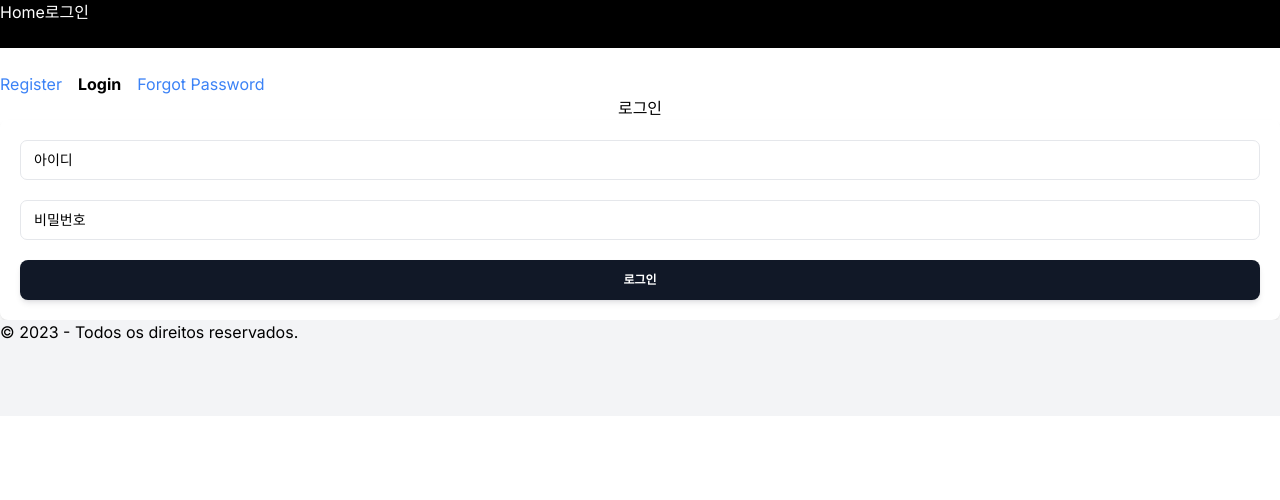
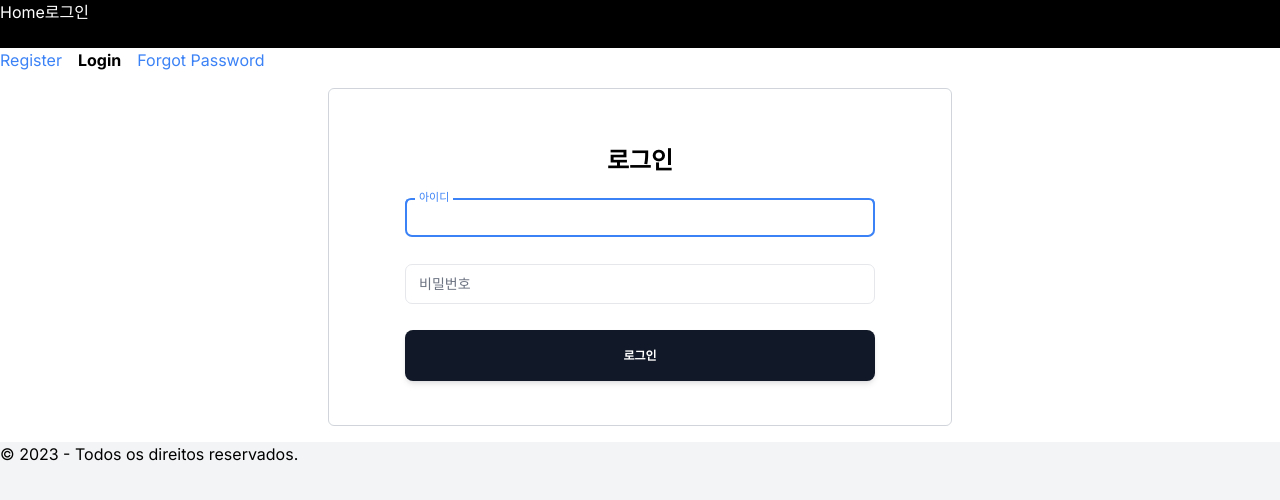
Before and after one commit to dbaudwns20/Daesungnipple, a Next.js app: page /login in a window 1280 px wide. Shown: the top 500 px of the page. Built offline with nearby package versions, Linux system fonts and the light colour scheme.

Commit message:
input 컴포넌트 추가

```diff
--- a/src/app/(auth)/layout.tsx
+++ b/src/app/(auth)/layout.tsx
@@ -18,13 +18,9 @@ export default function AuthLayout({
   children: React.ReactNode;
 }) {
   const pathname = usePathname();
-  const [input, setInput] = useState("");
 
   return (
     <div>
-      <div>
-        <input value={input} onChange={(e) => setInput(e.target.value)} />
-      </div>
       {navLinks.map((link) => {
         const isActive = pathname.startsWith(link.href);
 
@@ -38,7 +34,7 @@ export default function AuthLayout({
           </Link>
         );
       })}
-      {children}
+      <div className="flex justify-center m-4">{children}</div>
     </div>
   );
 }
--- a/src/app/(auth)/login/page.tsx
+++ b/src/app/(auth)/login/page.tsx
@@ -1,24 +1,47 @@
 "use client";
 
-import { useState } from "react";
+import { useState, useRef, useEffect, FormEvent } from "react";
 
-import Input from "@/components/input/input";
+import Input, { type InputType } from "@/components/input/input";
+
+import { validateForm } from "@/utils/validator";
 
 export default function Login() {
-  const [username, setUsename] = useState<string>("");
+  const usernameRef = useRef<InputType>(null);
+
+  const [username, setUsername] = useState<string>("");
   const [password, setPassword] = useState<string>("");
 
+  const login = async (e: FormEvent<HTMLFormElement>) => {
+    e.preventDefault();
+
+    // 입력값 체크
+    if (!validateForm(e.target as HTMLFormElement)) return;
+
+    alert("성공");
+  };
+
+  useEffect(() => {
+    usernameRef?.current?.setFocus();
+  }, []);
+
   return (
-    <div className="p-15">
-      <h1 className="text-center">로그인</h1>
+    <div className="border border-gray-300 rounded-md p-14 xl:w-1/2">
+      <h1 className="text-center text-2xl font-bold">로그인</h1>
       <form
-        className="grid grid-cols-1 gap-5 p-5 h-full rounded-lg shadow-md"
+        className="grid grid-cols-1 gap-4 p-5 h-full"
+        onSubmit={login}
         noValidate
       >
         <Input
+          ref={usernameRef}
           inputType="text"
           inputValue={username}
-          onChange={setUsename}
+          onChange={setUsername}
+          required={{
+            isRequired: true,
+            invalidMessage: "아이디를 입력해주세요",
+          }}
           labelText="아이디"
         />
         <Input
@@ -26,6 +49,17 @@ export default function Login() {
           inputValue={password}
           onChange={setPassword}
           labelText="비밀번호"
+          required={{
+            isRequired: true,
+            invalidMessage: "비밀번호를 입력해주세요",
+          }}
+          pattern={{
+            regExp: new RegExp(
+              /^(?=.*[a-zA-Z])(?=.*[!"#$%&'()*+,\-.\/:;`₩\\<=>?@\[\]^_{|}~])(?=.*[0-9]).{8,20}$/
+            ),
+            invalidMessage:
+              "영문자, 숫자, 특수문자를 포함 최소 8~20자로 입력해주세요",
+          }}
         />
         <button
           className="align-middle select-none font-sans font-bold text-center uppercase transition-all disabled:opacity-50 disabled:shadow-none disabled:pointer-events-none text-xs py-3 px-6 rounded-lg bg-gray-900 text-white shadow-md shadow-gray-900/10 hover:shadow-lg hover:shadow-gray-900/20 focus:opacity-[0.85] focus:shadow-none active:opacity-[0.85] active:shadow-none block w-full"
--- a/src/components/input/input.tsx
+++ b/src/components/input/input.tsx
@@ -4,25 +4,42 @@ import {
   useState,
   useEffect,
   useMemo,
+  useRef,
   useImperativeHandle,
   forwardRef,
+  ChangeEvent,
+  InvalidEvent,
   Dispatch,
   SetStateAction,
-  useRef,
 } from "react";
 
 import { generateRandomText } from "@/utils/common";
 
+export type InputType = {
+  setFocus: () => void;
+};
+
+type Required = {
+  isRequired: boolean;
+  invalidMessage: string;
+};
+
+type Pattern = {
+  regExp: RegExp | null;
+  invalidMessage: string;
+};
+
 type InputProps = {
-  inputType: "text" | "number" | "password";
+  inputType: "text" | "password" | "number";
   inputValue: any;
   labelText: string;
   isDisabled?: boolean;
   isReadOnly?: boolean;
+  required?: Required;
+  pattern?: Pattern;
+  valueRange?: [number, number];
   onChange: Dispatch<SetStateAction<any>>;
 };
-
-export type InputType = {};
 
 const Input = forwardRef((props: InputProps, ref) => {
   const {
@@ -31,39 +48,121 @@ const Input = forwardRef((props: InputProps, ref) => {
     labelText,
     isDisabled = false,
     isReadOnly = false,
+    required = {
+      isRequired: false,
+      invalidMessage: "",
+    },
+    pattern = {
+      regExp: null,
+      invalidMessage: "",
+    },
+    valueRange,
     onChange,
   } = props;
 
   // 부모 컴포넌트에서 사용할 수 있는 함수 선언
-  useImperativeHandle(ref, () => ({}));
+  useImperativeHandle(ref, () => ({ setFocus }));
 
   const inputRef = useRef<HTMLInputElement>(null);
+  const labelRef = useRef<HTMLLabelElement>(null);
 
   const inputId: string = useMemo(() => `input_${generateRandomText()}`, []);
+  const [invalidMessage, setInvalidMessage] = useState<string | null>(null);
 
-  // set element id
+  const setFocus = () => {
+    inputRef.current!.focus();
+    inputRef.current!.select();
+    inputRef.current!.setSelectionRange(0, 999); // For mobile devices.
+  };
+
+  // 커스텀규칙 정의
+  const setCustomValidity = (
+    errorMessage: string,
+    invalidText: string = ""
+  ) => {
+    inputRef.current?.setCustomValidity(errorMessage);
+    const isInvalid: boolean = invalidText.length > 0;
+    setInvalidMessage(isInvalid ? invalidText : null);
+    if (isInvalid) {
+      inputRef.current!.classList.add("is-invalid");
+      labelRef.current!.classList.add("is-invalid");
+    } else {
+      inputRef.current!.classList.remove("is-invalid");
+      labelRef.current!.classList.remove("is-invalid");
+    }
+  };
+
+  // change 이벤트 헨들링
+  const handleChange = (event: ChangeEvent<HTMLInputElement>) => {
+    const value: any = event.target.value;
+
+    if (!value) {
+      setCustomValidity("");
+      onChange(value);
+      return;
+    }
+
+    let errorMessage: string = "";
+    let invalidText: string = "";
+
+    // 정규식 체크
+    if (pattern.regExp) {
+      const { regExp, invalidMessage } = pattern;
+      if (!regExp.test(value)) {
+        errorMessage = "Value's format is invalid.";
+        invalidText = invalidMessage;
+      }
+    }
+
+    // 길이 체크
+    if (valueRange && inputType != "number") {
+      const [min, max]: [number, number] = valueRange;
+      if (value.length < min) {
+        errorMessage = "Value's length is invalid.";
+        invalidText = `최소 ${min}자 이상 입력해야합니다`;
+      }
+      if (value.length > max) {
+        errorMessage = "Value's length is invalid.";
+        invalidText = `최대 ${max}자 까지만 입력가능합니다`;
+      }
+    }
+
+    setCustomValidity(errorMessage, invalidText);
+    onChange(value);
+  };
+
+  // invalid 이벤트 헨들링 => Submit 이벤트 후 처리
+  const handleInvalid = (event: InvalidEvent<HTMLInputElement>) => {
+    const value: any = event.target.value;
+
+    if (required.isRequired && !value) {
+      setCustomValidity("Value is missing.", required.invalidMessage);
+    }
+  };
+
   useEffect(() => {
+    // set element id
     inputRef.current!.setAttribute("id", inputId);
   }, [inputId]);
 
   return (
-    <div className="relative w-full min-w-[200px] h-10">
+    <div className="input-wrapper">
       <input
-        className="peer w-full h-full bg-transparent text-gray-700 font-sans font-normal outline outline-0 focus:outline-0 disabled:bg-blue-gray-50 disabled:border-0 transition-all placeholder-shown:border placeholder-shown:border-gray-200 placeholder-shown:border-t-gray-200 border focus:border-2 border-t-transparent focus:border-t-transparent text-sm px-3 py-2.5 rounded-[7px] border-gray-200 focus:border-blue-500"
+        className="input"
         placeholder=" "
         ref={inputRef}
         type={inputType}
         value={inputValue}
         readOnly={isReadOnly}
         disabled={isDisabled}
-        onChange={(e) => onChange(e.target.value)}
+        onInvalid={handleInvalid}
+        required={required.isRequired}
+        onChange={(e) => handleChange(e)}
       />
-      <label className="flex w-full h-full select-none pointer-events-none absolute left-0 font-normal !overflow-visible truncate peer-placeholder-shown:text-blue-gray-500 leading-tight peer-focus:leading-tight peer-disabled:text-transparent peer-disabled:peer-placeholder-shown:text-blue-gray-500 transition-all -top-1.5 peer-placeholder-shown:text-sm text-[11px] peer-focus:text-[11px] before:content[' '] before:block before:box-border before:w-2.5 before:h-1.5 before:mt-[6.5px] before:mr-1 peer-placeholder-shown:before:border-transparent before:rounded-tl-md before:border-t peer-focus:before:border-t-2 before:border-l peer-focus:before:border-l-2 before:pointer-events-none before:transition-all peer-disabled:before:border-transparent after:content[' '] after:block after:flex-grow after:box-border after:w-2.5 after:h-1.5 after:mt-[6.5px] after:ml-1 peer-placeholder-shown:after:border-transparent after:rounded-tr-md after:border-t peer-focus:after:border-t-2 after:border-r peer-focus:after:border-r-2 after:pointer-events-none after:transition-all peer-disabled:after:border-transparent peer-placeholder-shown:leading-[3.75] text-blue-gray-400 peer-focus:text-blue-500 before:border-blue-gray-200 peer-focus:before:!border-blue-500 after:border-blue-gray-200 peer-focus:after:!border-blue-500">
+      <label className="label" ref={labelRef}>
         {labelText}
       </label>
-      <p className="ml-1 mt-0.5 invisible peer-invalid:visible text-pink-600 text-sm">
-        Please provide a valid email address.
-      </p>
+      <p className="invalid-message">{invalidMessage}</p>
     </div>
   );
 });
--- a/src/components/input/style.css
+++ b/src/components/input/style.css
@@ -0,0 +1,158 @@
+.input-wrapper {
+  @apply relative;
+  @apply w-full;
+  @apply min-w-[350px];
+  @apply h-10;
+}
+
+.input-wrapper > .input {
+  @apply w-full;
+  @apply h-full;
+  @apply bg-transparent;
+  @apply text-gray-700;
+  @apply font-sans;
+  @apply font-normal;
+  @apply outline;
+  @apply outline-0;
+  @apply focus:outline-0;
+  @apply disabled:bg-gray-50;
+  @apply disabled:border;
+  @apply disabled:border-t-0;
+  @apply disabled:cursor-not-allowed;
+  @apply transition-all;
+  @apply border;
+  @apply border-gray-200;
+  @apply border-t-transparent;
+  @apply placeholder-shown:border;
+  @apply placeholder-shown:border-gray-200;
+  @apply placeholder-shown:border-t-gray-200;
+  @apply text-sm;
+  @apply px-3;
+  @apply py-2.5;
+  @apply rounded-[7px];
+  @apply focus:border-blue-500;
+  @apply focus:border-2;
+  @apply focus:border-t-transparent;
+
+  &.is-invalid {
+    @apply border-red-500;
+    @apply border-t-transparent;
+    @apply placeholder-shown:border-t-red-500;
+    @apply focus:border-t-transparent;
+  }
+}
+
+.input-wrapper > .label {
+  @apply flex;
+  @apply w-full;
+  @apply h-full;
+  @apply select-none;
+  @apply pointer-events-none;
+  @apply absolute;
+  @apply left-0;
+  @apply font-normal;
+  @apply !overflow-visible;
+  @apply truncate;
+  @apply leading-tight;
+  @apply transition-all;
+  @apply -top-1.5;
+  @apply text-[11px];
+  @apply peer-focus:text-[11px];
+  @apply before:content-[''];
+  @apply before:block;
+  @apply before:box-border;
+  @apply before:w-2.5;
+  @apply before:h-1.5;
+  @apply before:mt-[6.5px];
+  @apply before:mr-1;
+  @apply before:rounded-tl-md;
+  @apply before:border-t;
+  @apply before:border-l;
+  @apply before:pointer-events-none;
+  @apply before:transition-all;
+  @apply after:content-[''];
+  @apply after:block;
+  @apply after:flex-grow;
+  @apply after:box-border;
+  @apply after:w-2.5;
+  @apply after:h-1.5;
+  @apply after:mt-[6.5px];
+  @apply after:ml-1;
+  @apply after:rounded-tr-md;
+  @apply after:border-t;
+  @apply after:border-r;
+  @apply after:pointer-events-none;
+  @apply after:transition-all;
+  @apply text-gray-400;
+  @apply before:border-gray-200;
+  @apply after:border-gray-200;
+
+  &.is-invalid {
+    @apply text-red-500;
+    @apply before:border-red-500;
+    @apply after:border-red-500;
+  }
+}
+
+.input-wrapper > .invalid-message {
+  @apply flex;
+  @apply items-center;
+  @apply gap-1;
+  @apply invisible;
+  @apply text-red-500;
+  @apply text-xs;
+  @apply ml-1;
+  @apply mt-1;
+}
+
+.input-wrapper > .input:placeholder-shown ~ .label {
+  @apply text-gray-500;
+  @apply text-sm;
+  @apply leading-[3.75];
+
+  &::before {
+    @apply border-transparent;
+  }
+
+  &::after {
+    @apply border-transparent;
+  }
+}
+
+.input-wrapper > .input:focus ~ .label {
+  @apply leading-tight;
+  @apply text-[11px];
+  @apply text-blue-500;
+
+  &::before {
+    @apply border-t-2;
+    @apply border-l-2;
+    @apply border-blue-500;
+  }
+
+  &::after {
+    @apply border-t-2;
+    @apply border-r-2;
+    @apply border-blue-500;
+  }
+}
+
+.input-wrapper > .input.is-invalid:focus ~ .label {
+  @apply text-red-500;
+
+  &::before {
+    @apply border-red-500;
+  }
+
+  &::after {
+    @apply border-red-500;
+  }
+}
+
+.input-wrapper > .input:disabled ~ .label {
+  @apply text-gray-400/80;
+}
+
+.input-wrapper > .input:invalid ~ .invalid-message {
+  @apply visible;
+}
--- a/src/utils/prisma.ts
+++ b/src/utils/prisma.ts
@@ -1,7 +1,7 @@
 import { PrismaClient } from "@prisma/client";
 
 // 싱글톤 패턴을 사용하여 PrismaClient 인스턴스 생성
-const prismaClientSingleton = () => {
+const prismaClientSingleton = (): PrismaClient => {
   return new PrismaClient();
 };
 
@@ -9,7 +9,8 @@ declare global {
   var prisma: undefined | ReturnType<typeof prismaClientSingleton>;
 }
 
-export const prisma = globalThis.prisma ?? prismaClientSingleton();
+export const prisma: PrismaClient =
+  globalThis.prisma ?? prismaClientSingleton();
 
 export default prisma;
 
--- /dev/null
+++ b/src/utils/validator.ts
@@ -0,0 +1,15 @@
+/**
+ * form 데이터 validate 체크
+ * @param form
+ * @returns
+ */
+export function validateForm(form: HTMLFormElement): boolean {
+  let isValid: boolean = true;
+  for (const element of Object.assign(form)) {
+    if (!element.checkValidity()) {
+      isValid = false;
+      // break 이용하면 모든 필드에 입력여부를 확인할 수 없다.
+    }
+  }
+  return isValid;
+}
```
